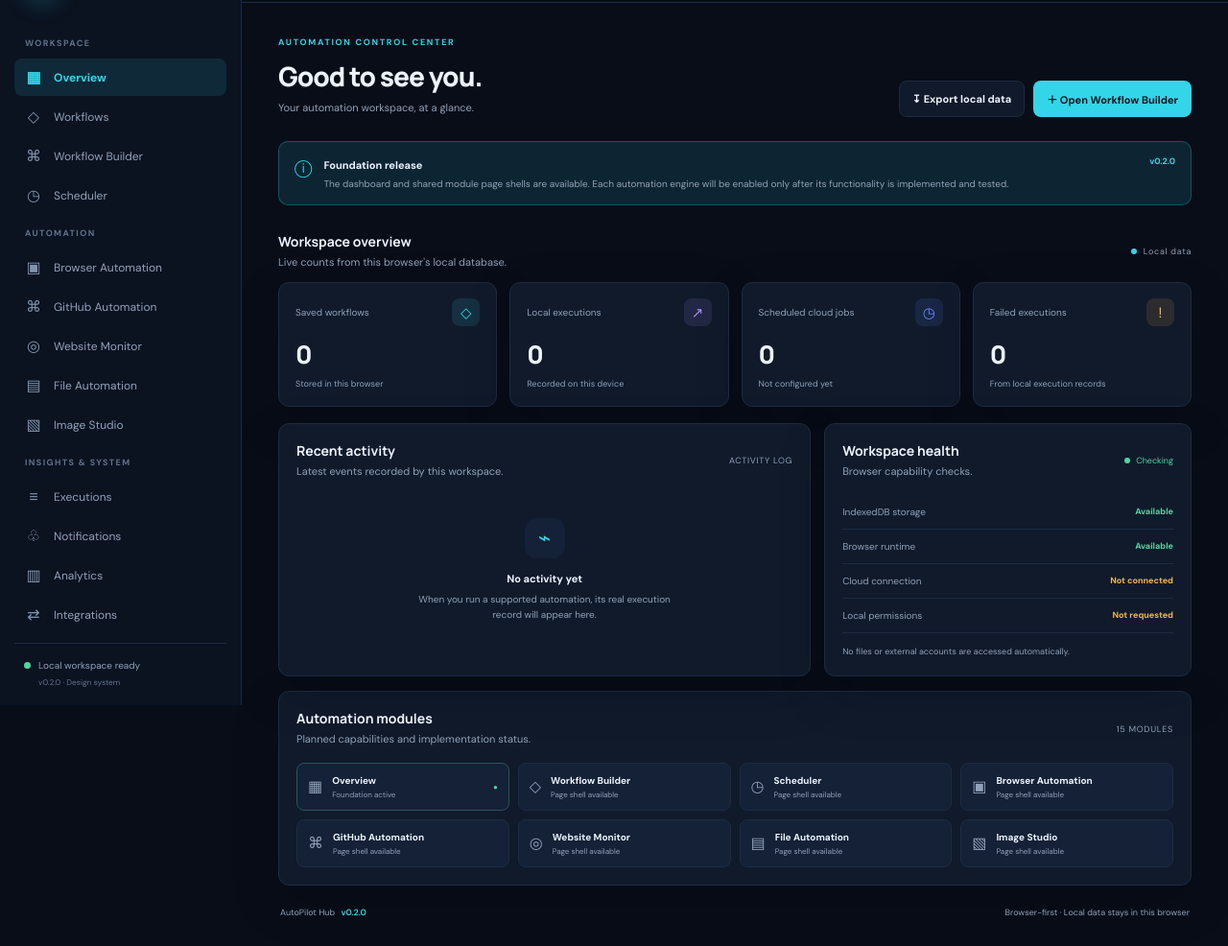
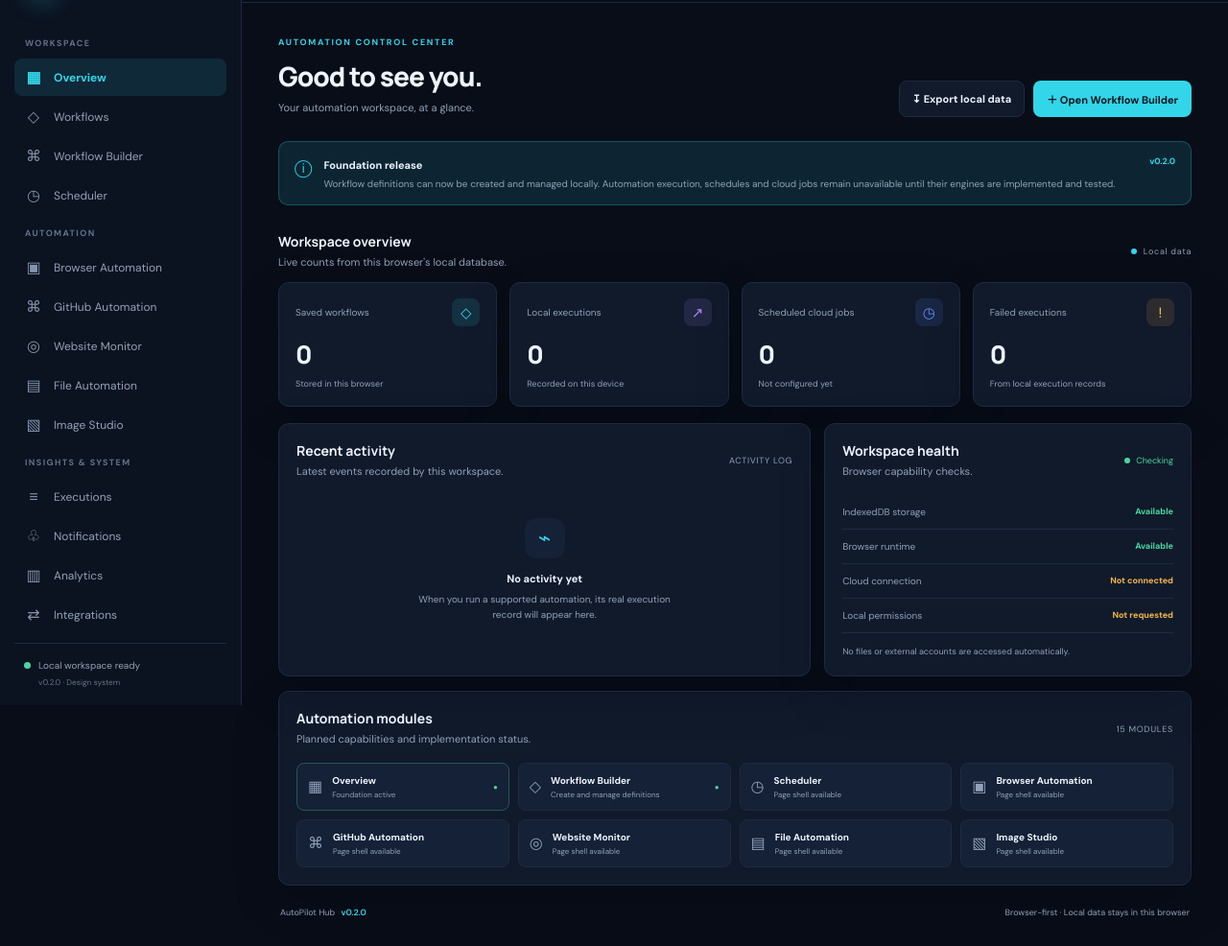
Before and after one commit to prem-pk-dev/AutoPilot-Hub, a plain HTML site: page dashboard.html in a window 1280 px wide. Shown: the part 65-1051 px from the top of the page at 96% size. Drawn offline with Linux system fonts and the light colour scheme.

Commit message:
feat: reflect phase 3 workflow features on dashboard

```diff
--- a/dashboard.html
+++ b/dashboard.html
@@ -67,7 +67,7 @@
 
         <div class="notice">
           <span class="notice-icon">ⓘ</span>
-          <div><b>Foundation release</b><p>The dashboard and shared module page shells are available. Each automation engine will be enabled only after its functionality is implemented and tested.</p></div>
+          <div><b>Foundation release</b><p>Workflow definitions can now be created and managed locally. Automation execution, schedules and cloud jobs remain unavailable until their engines are implemented and tested.</p></div>
           <span class="notice-tag">v0.2.0</span>
         </div>
 
@@ -99,7 +99,7 @@
           <div class="panel-heading"><div><h2>Automation modules</h2><p class="muted">Planned capabilities and implementation status.</p></div><span class="subtle-label">15 MODULES</span></div>
           <div class="module-grid">
             <a class="module-item module-live" href="./dashboard.html"><span>▦</span><div><b>Overview</b><small>Foundation active</small></div><i>●</i></a>
-            <a class="module-item" href="./workflow-builder.html"><span>◇</span><div><b>Workflow Builder</b><small>Page shell available</small></div></a>
+            <a class="module-item" href="./workflow-builder.html"><span>◇</span><div><b>Workflow Builder</b><small>Create and manage definitions</small></div><i>●</i></a>
             <a class="module-item" href="./scheduler.html"><span>◷</span><div><b>Scheduler</b><small>Page shell available</small></div></a>
             <a class="module-item" href="./browser-automation.html"><span>▣</span><div><b>Browser Automation</b><small>Page shell available</small></div></a>
             <a class="module-item" href="./github-automation.html"><span>⌘</span><div><b>GitHub Automation</b><small>Page shell available</small></div></a>
```
